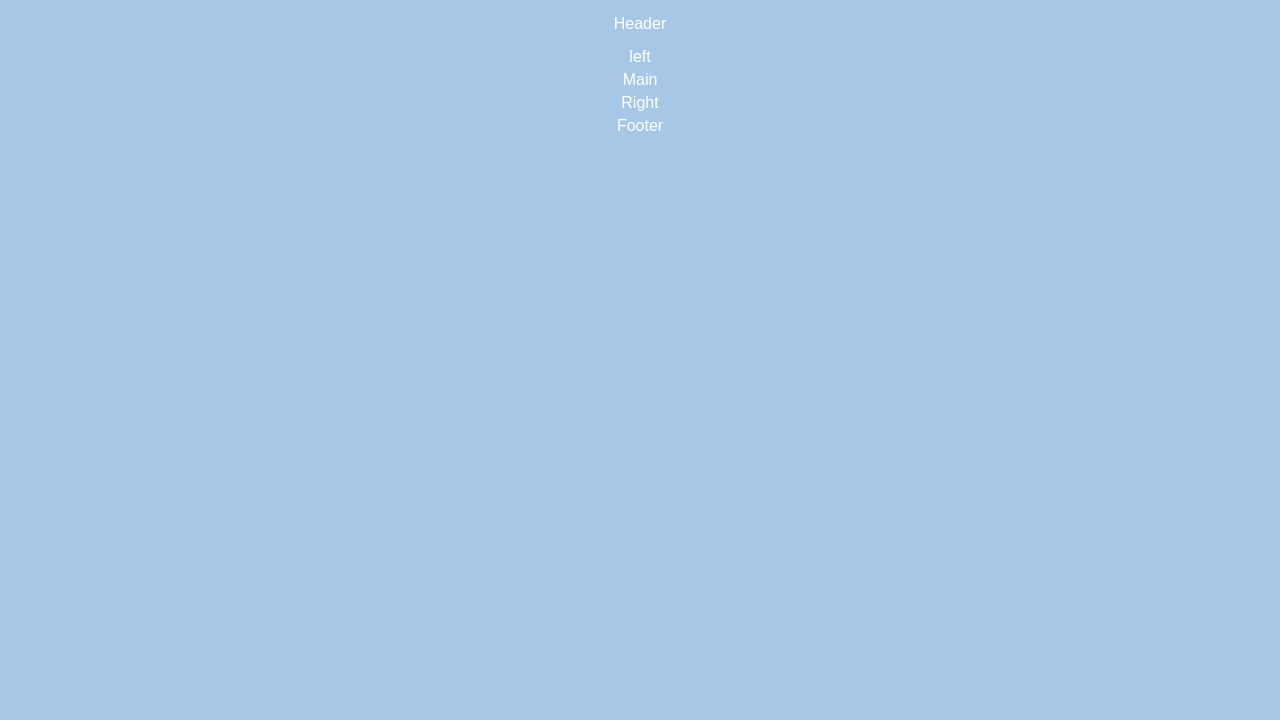
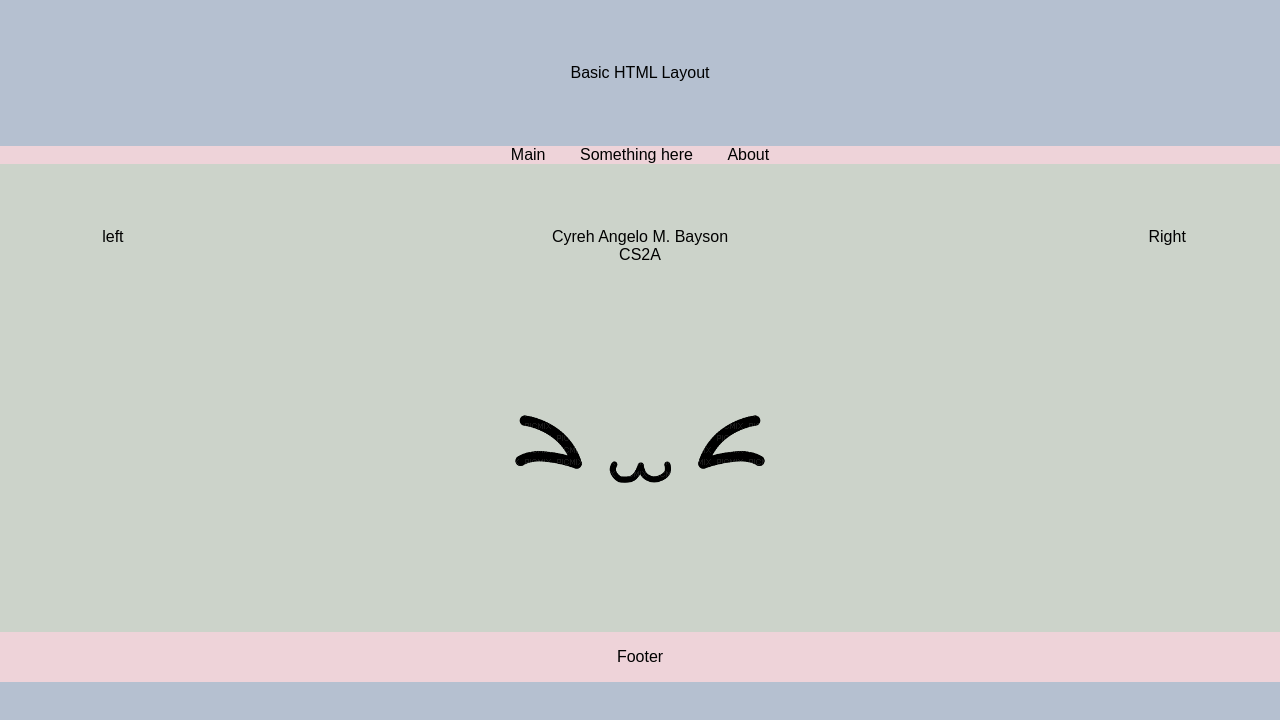
Before and after one commit to Anoreh02/ass-1-basic-html-layout, a plain HTML site: page index.html in a window 1280 px wide. Drawn offline with Linux system fonts and the light colour scheme.

Commit message:
second commit

```diff
--- a/index.html
+++ b/index.html
@@ -7,24 +7,38 @@
     <link rel="stylesheet" type="text/css"
     href="style.css">
 </head>
+
 <body>
+
     <header>
-    Header
+    Basic HTML Layout
     </header>
+
+    <nav class="navbar">
+        <ul>
+            <li><a href="">Main</a></li>
+            <li><a href="">Something here</a></li>
+            <li><a href="">About</a></li>
+        </ul>
+    </nav>
+
     <div class="main">
-        <div id="nav-div"></div>
         <aside class="left">
             left
         </aside>
         <main>
-            Main
+            <li>Cyreh Angelo M. Bayson</li>
+            <li>CS2A</li>
+            <img src="face.png">
         </main>
         <aside class="right">
             Right
         </aside>
-        <footer>
-            Footer
-        </footer>
     </div>
+
+    <footer>
+        Footer
+    </footer>
+
 </body>
 </html>
--- a/style.css
+++ b/style.css
@@ -1,15 +1,86 @@
 *{
-    margin: 5px;
+    margin: 0px;
     box-sizing: border-box;
+    zoom: normal;
 }
 
 body{
-    background: #A7C7E7;
+    height: 50vh;
+    background: #B5C0D0;
     font-family: sans-serif;
     text-align: center;
-    color: white;
+    color: #000000;
     font-size: 24 px;
     display: flex;
     flex-direction: column;
 
 }
+
+header{
+    background: #B5C0D0;
+    padding: 4em 0 4em 0;
+}
+
+.main{
+    display: flex;
+    flex: 1;
+}
+
+.navbar ul{
+    list-style-type: none;
+    background-color: #EED3D9;
+    padding: 0px;
+    margin: 0px;
+    overflow: hidden;
+}
+
+.navbar a{
+    color: black;
+    text-decoration: none;
+    padding: 15px;
+    text-align: center;
+}
+
+.navbar a:hover{
+    background-color:#f3e3e8;
+}
+
+.navbar li{
+    display: inline-block;
+    float:none;
+}
+.left{
+    background: #CCD3CA;
+    padding: 4em 0 4em 0;
+    flex: 1 1 100px;
+}
+
+main li{
+    list-style-type: none
+}
+
+main{
+    background: #CCD3CA;
+    padding: 4em 0 4em 0;
+    flex: 5 5 200px;
+}
+
+.right{
+    background: #CCD3CA;
+    padding: 4em 0 4em 0;
+    flex: 1 1 100px;
+}
+
+footer{
+    background: #EED3D9;
+    padding: 1em 0 1em 0;
+}
+
+@media all and (max-width: 550px){
+    .main{
+        flex-direction: column;
+    }
+    main{
+        padding: 5em 0 5em 0;
+    }
+}
```
Also changed, not shown: face.png (added).
